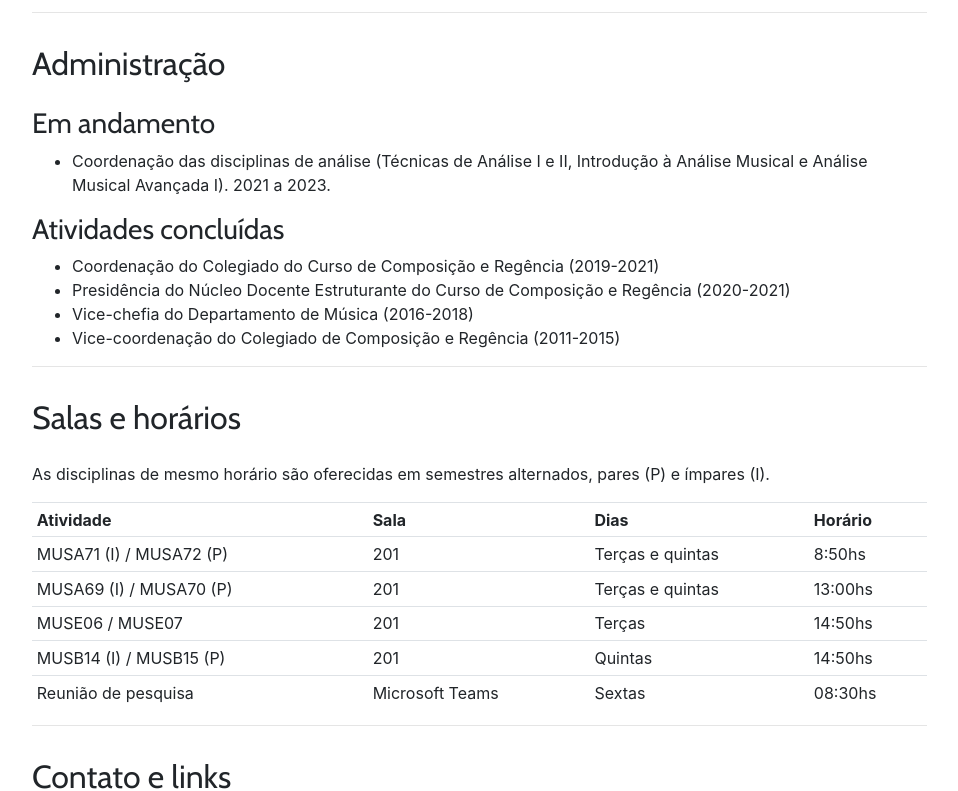
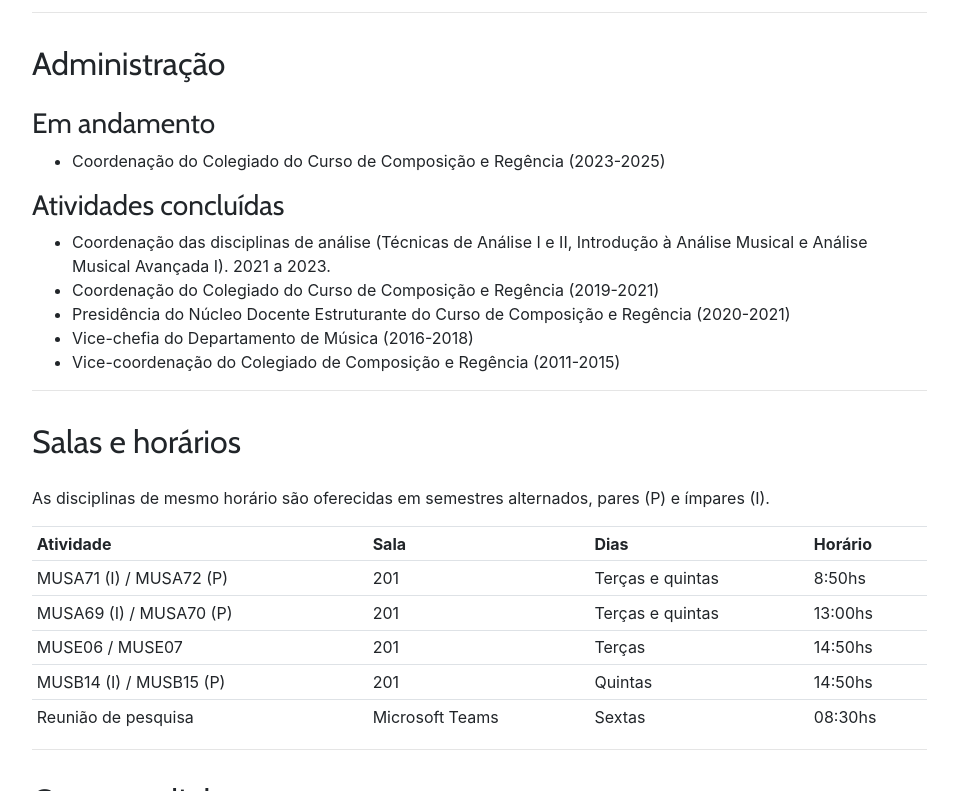
Before and after one commit to kroger/genosmus, a Jekyll site: the page built from _marcos/index.html, in a window 1280 px wide and 900 px high, scrolled down 2255 px, cut to the strip 109-900 px from the top of the window. Shown: the whole strip, without its empty margins (68-1026 px from the left). Built offline with Jekyll 4.4.1, drawn with Linux system fonts in a browser that asks for light colours; nearby versions of some CDN libraries.

Commit message:
Atualização atividades administrativas
- Sai coordenação de disciplina
- Entra coordenação de colegiado

```diff
--- a/_marcos/index.html
+++ b/_marcos/index.html
@@ -159,14 +159,13 @@ target="_blank">Aplicação de contornos na Composição Musical</a> (2007 a 201
 
 <h3>Em andamento</h3>
 <ul>
-  <li>Coordenação das disciplinas de análise (Técnicas de Análise I e II, Introdução à Análise Musical e Análise Musical Avançada I). 2021 a 2023.</li>
-  <ul>
-</ul>
+  <li>Coordenação do Colegiado do Curso de Composição e Regência (2023-2025)</li>
 </ul>
 
 <h3>Atividades concluídas</h3>
 
 <ul>
+  <li>Coordenação das disciplinas de análise (Técnicas de Análise I e II, Introdução à Análise Musical e Análise Musical Avançada I). 2021 a 2023.</li>
   <li>Coordenação do Colegiado do Curso de Composição e Regência (2019-2021)</li>
   <li>Presidência do Núcleo Docente Estruturante do Curso de Composição e Regência (2020-2021)</li>
   <li>Vice-chefia do Departamento de Música (2016-2018)</li>
```
